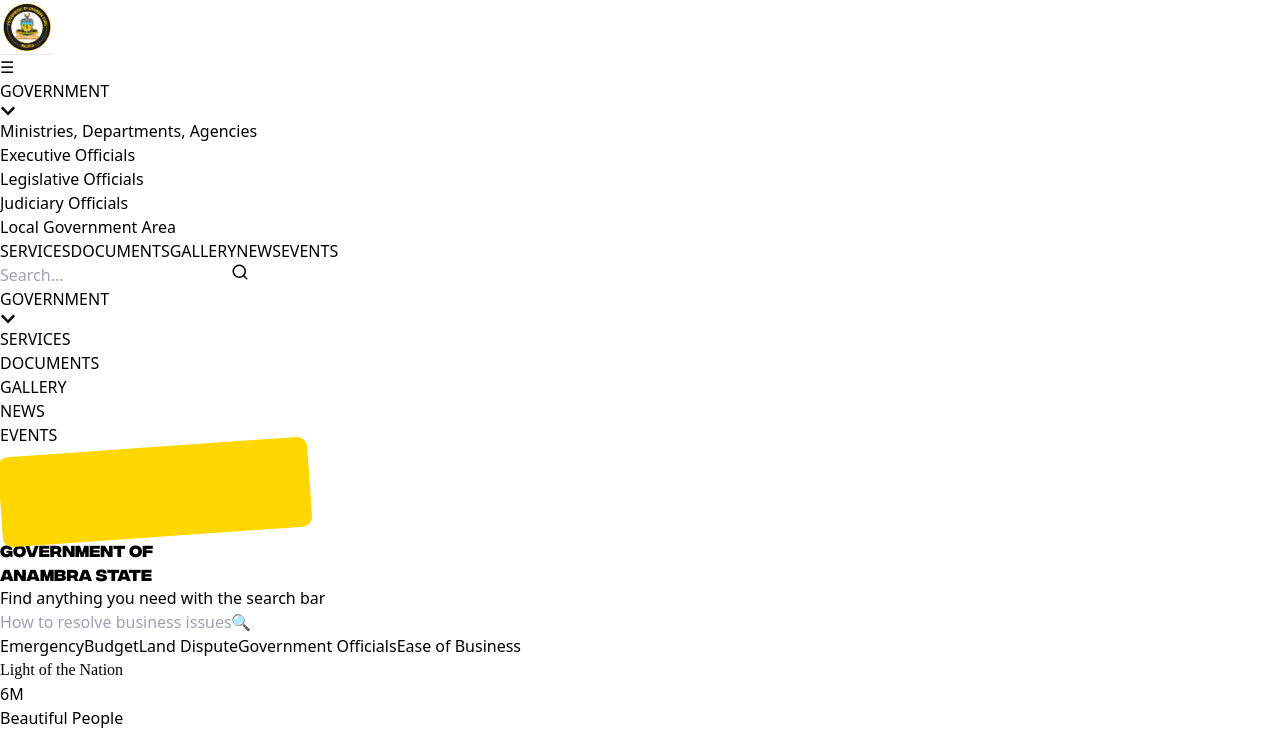
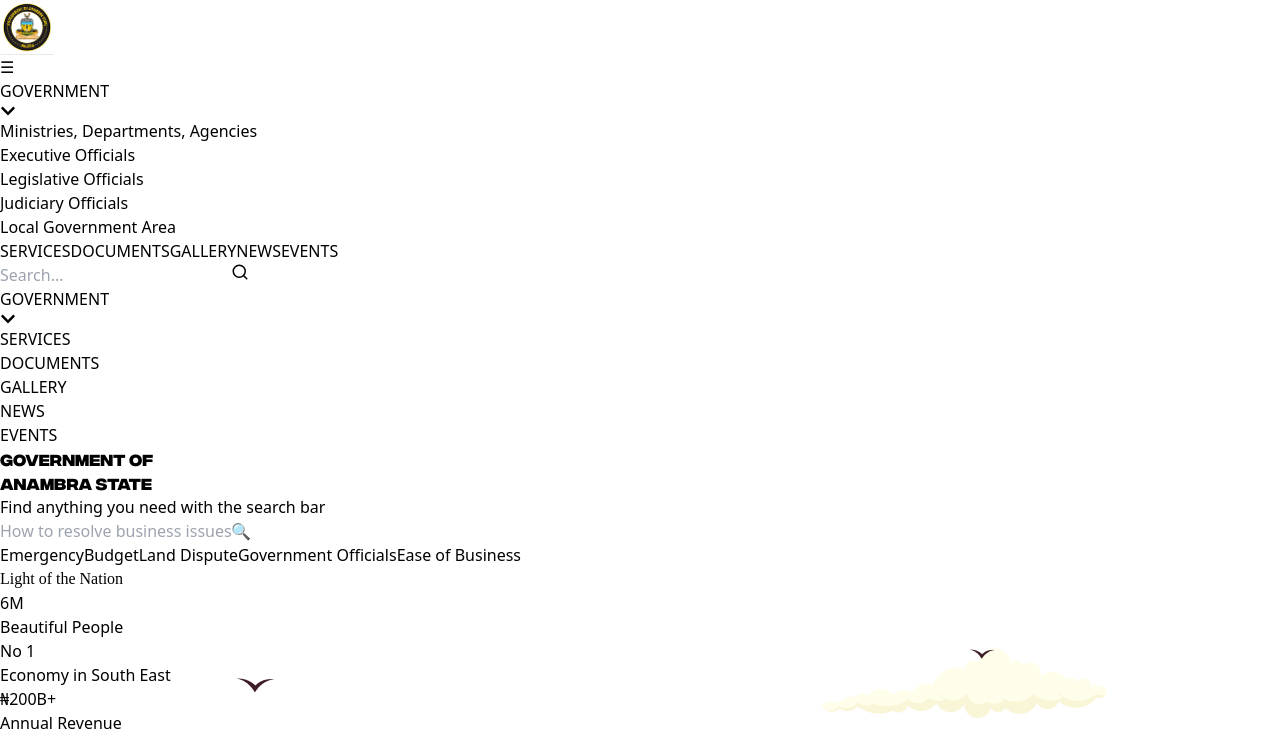
Before and after one commit to efosaomoigui/anambra-website, a Next.js app: page / in a window 1280 px wide. Shown: the top 734 px of the page. Built offline with nearby package versions, Linux system fonts and the light colour scheme.

Commit message:
UI background

```diff
--- a/components/Hero.tsx
+++ b/components/Hero.tsx
@@ -3,27 +3,30 @@
 export default function Hero() {
   return (
     <section className="text-center px-4 relative overflow-hidden font-instrument">
-      {/* Welcome Text Container with Background Shape */}
+      {/* Welcome Text Container */}
       <div className="relative pt-[100px] sm:pt-[140px] md:pt-[180px] inline-block">
-        {/* Rotated Yellow Background Shape behind text only */}
-        <div
-          className="absolute -bottom-4 left-1/2 -translate-x-1/2 z-0"
-          style={{
-            width: "310.35px",
-            height: "90.45px",
-            backgroundColor: "#FFD700",
-            transform: "rotate(-4deg)",
-            borderRadius: "10px",
-          }}
-        ></div>
-
-        {/* Welcome Text */}
         <h1
           className="relative z-10 text-3xl sm:text-4xl md:text-5xl font-bold text-black leading-snug"
           style={{ fontFamily: "Integral CF" }}
         >
           <p>GOVERNMENT OF</p>
-          <p>ANAMBRA STATE</p>
+          <p>
+            <span className="relative inline-block">
+              {/* Yellow Background Behind "ANAMBRA" Only */}
+              <span
+                className="absolute inset-0 -rotate-[0deg] -z-10"
+                style={{
+                  backgroundColor: "#FFD700",
+                  borderRadius: "10px",
+                  transformOrigin: "center",
+                  marginTop: "3px",
+                  marginBottom: "2px",
+                }}
+              ></span>
+              <span className="relative px-2">ANAMBRA</span>
+            </span>{" "}
+            STATE
+          </p>
         </h1>
       </div>
 
```
